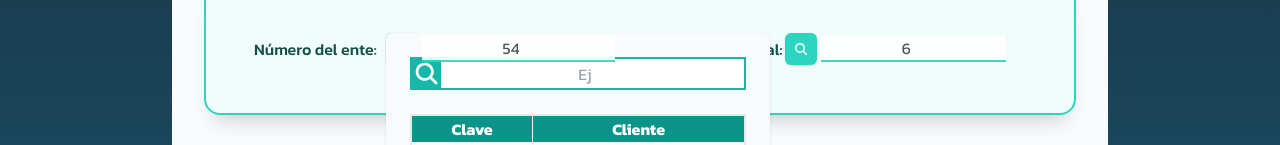
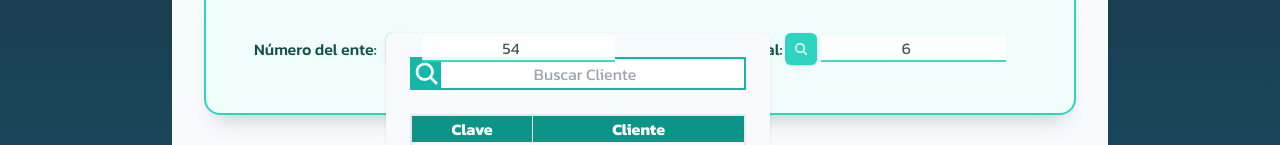
Before and after one commit to EmyRub/condusefApp, a React (Vite) app: page /condusefApp/quejas in a window 1280 px wide. Both pictures are taken after a click on the element 402 px from the left and 366 px from the top of the page. Shown: the part 317-462 px from the top of the page. Built offline with nearby package versions, Linux system fonts and the light colour scheme.

Commit message:
buscador de registros

```diff
--- a/src/components/Forms/FragmentComunicacion.tsx
+++ b/src/components/Forms/FragmentComunicacion.tsx
@@ -2,7 +2,7 @@ import clsx from 'clsx';
 import '@/css/Form.module.css';
 import styles from '@/css/Form.module.css';
 
-import SearchButton from "../ui/SearchButton";
+import SearchButton from "../ui/SearchModal";
 
 import { useMemo } from 'react';
 import { useGlobal } from "@/hooks/useGlobal";
--- a/src/components/shared/SharedForm.tsx
+++ b/src/components/shared/SharedForm.tsx
@@ -7,7 +7,7 @@ import { datacausaForm, dataClientForm, dataDirectionForm, redecoForm, reuneForm
 import { causaData, searchCat, SearchCategory, sucursalesData, usuariosData } from '@/types/index';
 
 import ErrorMessage from '../ui/ErrorMessage';
-import SearchButton from '../ui/SearchButton';
+import SearchButton from '../ui/SearchModal';
 import { useState } from 'react';
 
 export type SharedFormProps = {
--- /dev/null
+++ b/src/components/ui/SearchBox.tsx
@@ -0,0 +1,53 @@
+import { searchKey } from "@/types/zod";
+import { MagnifyingGlassIcon } from "@heroicons/react/16/solid";
+
+interface SearchBoxProps {
+    label: string,
+    tableData: searchKey[],
+    setFilterSearch: React.Dispatch<React.SetStateAction<searchKey[]>>
+}
+
+export default function SearchBox({ label, tableData, setFilterSearch }: SearchBoxProps) {
+
+    const flattenObjectToString = (obj: any): string => {
+        let result = ''
+
+        for (const key in obj) {
+            if (Object.hasOwnProperty.call(obj, key)) {
+                const value = obj[key]
+
+                if (typeof value === 'object' && value !== null) {
+                    result += '' + flattenObjectToString(value)
+                } else if (typeof value === 'string' || typeof value === 'number') {
+                    result += '' + value.toString()
+                }
+            }
+        }
+        return result.toLocaleLowerCase()
+    }
+
+    const searchData = (search: React.ChangeEvent<HTMLInputElement>) => {
+        const result = search.target.value.toLowerCase()
+
+        const filteredRecords = tableData.filter(record => {
+            const recordString = flattenObjectToString(record)
+            return recordString.includes(result)
+        })
+
+        setFilterSearch(filteredRecords || [])
+    }
+
+    return (
+        <div className="border-teal-500 border-2 mb-6 flex">
+            <MagnifyingGlassIcon className="bg-teal-500 w-8 text-white inline-block" />
+
+            <input
+                id="search"
+                type="search"
+                onChange={searchData}
+                placeholder={`Buscar ${label}`}
+                className="px-2 border-none w-full"
+            />
+        </div>
+    )
+}
--- a/src/components/ui/SearchButton.tsx
+++ b/src/components/ui/SearchModal.tsx
@@ -1,23 +1,61 @@
+import SearchBox from "./SearchBox";
+import { useGlobal } from "@/hooks/useGlobal";
+import { useSearchBox } from "@/hooks/useSearchBox";
 import { useEffect, useRef, useState } from "react";
-import { useForm } from "react-hook-form";
-import { useSearchBox } from "@/hooks/useSearchBox";
-import { MagnifyingGlassIcon } from "@heroicons/react/16/solid";
 import { datacausaForm, dataClientForm, dataDirectionForm, searchKey } from "@/types/zod";
-import { useGlobal } from "@/hooks/useGlobal";
 
-interface SearchBoxProps {
+interface SearchModalProps {
     label: string,
     data: dataClientForm[] | dataDirectionForm[] | datacausaForm[]
 }
 
-export default function SearchButton({ label, data }: SearchBoxProps) {
+export default function SearchModal({ label, data }: SearchModalProps) {
 
-    const { register } = useForm()
     const { dispatch } = useGlobal()
-    const [keysData, setKeysData] = useState<searchKey[]>([])
+    const [tableData, setTableData] = useState<searchKey[]>([])
+    const [filterSearch, setFilterSearch] = useState<searchKey[]>([])
 
     const modalRef = useRef<HTMLDivElement>(null);
     useSearchBox({ modalRef })
+
+    const categoryData = () => {
+        const allResults: searchKey[] = []
+
+        data.forEach(item => {
+            const keys = Object.keys(item)
+
+            keys.forEach(key => {
+                switch (key) {
+                    case 'NUM_ENTE':
+                        const user = item as dataClientForm
+                        allResults.push({
+                            ID_KEY: user.NUM_ENTE,
+                            CONTENT: user.NOM_CoEnt
+                        })
+                        break;
+
+                    case 'CVE_SUCUR':
+                        const sucur = item as dataDirectionForm
+                        allResults.push({
+                            ID_KEY: sucur.CVE_SUCUR,
+                            CONTENT: sucur.NOM_SUCUR
+                        })
+                        break;
+
+                    case 'TIP_CAUSA':
+                        const causa = item as datacausaForm
+                        allResults.push({
+                            ID_KEY: causa.NUM_CAUSA,
+                            CONTENT: causa.TIP_CAUSA
+                        })
+                        break;
+                }
+            })
+
+        })
+        setTableData(allResults)
+        setFilterSearch(allResults)
+    }
 
     const updateForm = (id: number) => {
         const keys = Object.keys(data[0])
@@ -59,47 +97,11 @@ export default function SearchButton({ label, data }: SearchBoxProps) {
         dispatch({ type: 'modal-close' })
     }
 
-    const filterData = () => {
-        const allResults: searchKey[] = []
+    useEffect(() => {
+        categoryData()
+    }, [data])
 
-        data.forEach(item => {
-            const keys = Object.keys(item)
 
-            keys.forEach(key => {
-                switch (key) {
-                    case 'NUM_ENTE':
-                        const user = item as dataClientForm
-                        allResults.push({
-                            ID_KEY: user.NUM_ENTE,
-                            CONTENT: user.NOM_CoEnt
-                        })
-                        break;
-
-                    case 'CVE_SUCUR':
-                        const sucur = item as dataDirectionForm
-                        allResults.push({
-                            ID_KEY: sucur.CVE_SUCUR,
-                            CONTENT: sucur.NOM_SUCUR
-                        })
-                        break;
-
-                    case 'TIP_CAUSA':
-                        const causa = item as datacausaForm
-                        allResults.push({
-                            ID_KEY: causa.NUM_CAUSA,
-                            CONTENT: causa.TIP_CAUSA
-                        })
-                        break;
-                }
-            })
-
-        })
-        setKeysData(allResults)
-    }
-
-    useEffect(() => {
-        filterData()
-    }, [data])
 
 
     return (
@@ -108,17 +110,7 @@ export default function SearchButton({ label, data }: SearchBoxProps) {
             ref={modalRef}
             className="bg-slate-50 p-6 rounded-md shadow absolute top-0 left-1/2 -translate-x-2/3 lg:left-8 lg:-translate-x-8 w-96">
 
-            <div className="border-teal-500 border-2 mb-6 flex">
-                <MagnifyingGlassIcon className="bg-teal-500 w-8 text-white inline-block" />
-
-                <input
-                    type="search"
-                    id="search"
-                    placeholder="Ej"
-                    className="px-2 border-none w-full"
-                    {...register('search')}
-                />
-            </div>
+            <SearchBox label={label} tableData={tableData} setFilterSearch={setFilterSearch} />
 
             <table className="w-full border-2">
 
@@ -130,7 +122,7 @@ export default function SearchButton({ label, data }: SearchBoxProps) {
                 </thead>
 
                 <tbody>
-                    {keysData.length > 0 ? keysData.map(key => (
+                    {filterSearch.length > 0 ? filterSearch.map(key => (
                         <tr
                             key={key.ID_KEY}
                             onClick={() => updateForm(key.ID_KEY)}
```
